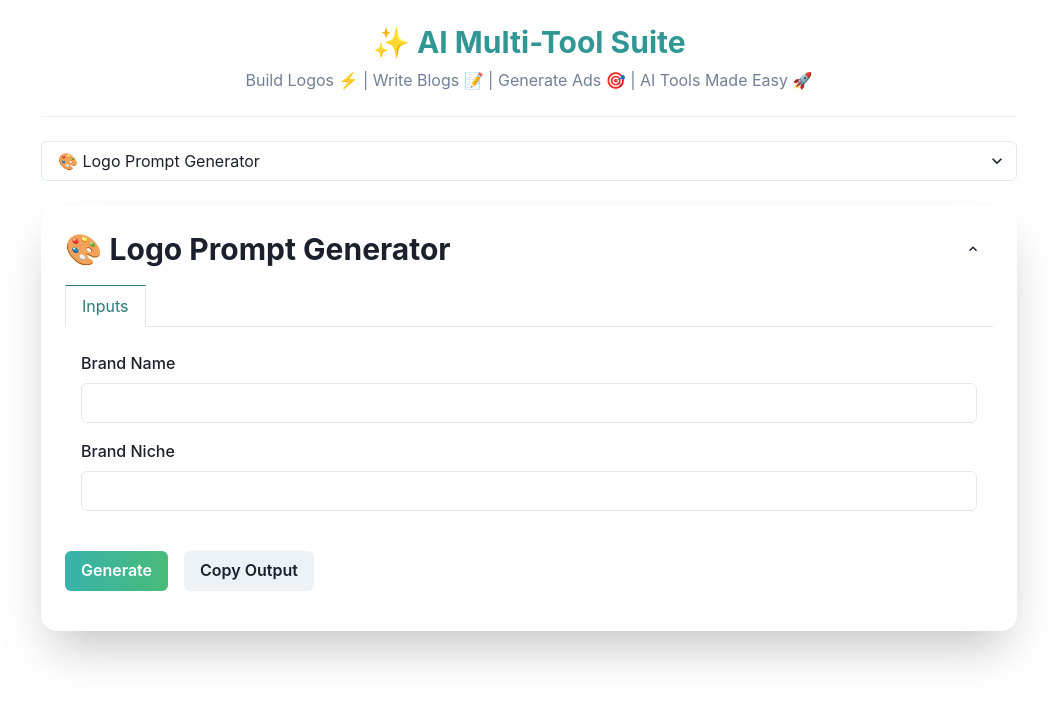
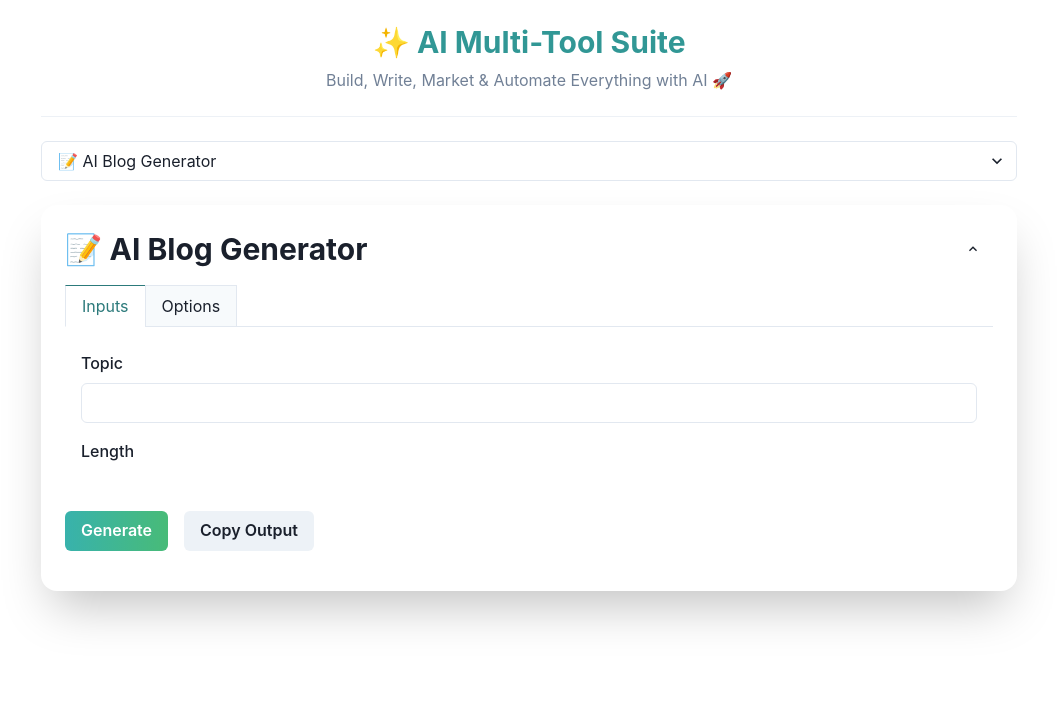
Before and after one commit to bilalali2010/new-multi-tool-suite, a Next.js app: page / in a window 1280 px wide. Shown: the top 704 px of the page, without its empty margins (111-1168 px from the left). Built offline with nearby package versions, Linux system fonts and the light colour scheme.

Commit message:
Update page.jsx

```diff
--- a/app/page.jsx
+++ b/app/page.jsx
@@ -11,7 +11,7 @@ import {
   Divider,
 } from "@chakra-ui/react";
 
-// ✅ ALL TOOLS (SAFE - NOTHING REMOVED)
+// ✅ ALL TOOLS UPDATED + EXPANDED
 const tools = {
   logo: {
     title: "🎨 Logo Prompt Generator",
@@ -21,6 +21,100 @@ const tools = {
     ],
     promptTemplate:
       "Create a professional logo prompt for {{brandName}} in the niche of {{brandNiche}}",
+  },
+
+  blog: {
+    title: "📝 AI Blog Generator",
+    fields: [
+      { label: "Topic", name: "topic", type: "text" },
+      {
+        label: "Length",
+        name: "length",
+        type: "select",
+        options: ["Short", "Medium", "Long"],
+        default: "Medium",
+      },
+    ],
+    promptTemplate: "Write a {{length}} blog about {{topic}}",
+  },
+
+  seo: {
+    title: "🔍 SEO Keyword Generator",
+    fields: [
+      { label: "Topic", name: "topic", type: "text" },
+      { label: "Count", name: "count", type: "number", default: 10 },
+    ],
+    promptTemplate: "Generate {{count}} SEO keywords for {{topic}}",
+  },
+
+  caption: {
+    title: "📱 Social Media Caption Writer",
+    fields: [
+      { label: "Post Description", name: "description", type: "text" },
+      {
+        label: "Tone",
+        name: "tone",
+        type: "select",
+        options: ["Funny", "Inspirational", "Professional"],
+        default: "Funny",
+      },
+      { label: "Count", name: "count", type: "number", default: 3 },
+    ],
+    promptTemplate:
+      "Generate {{count}} social media captions in {{tone}} tone for: {{description}}",
+  },
+
+  adcopy: {
+    title: "📢 AI Marketing Ad Copy",
+    fields: [
+      { label: "Product/Service", name: "product", type: "text" },
+      {
+        label: "Platform",
+        name: "platform",
+        type: "select",
+        options: ["Facebook", "Instagram", "Google Ads", "TikTok"],
+        default: "Facebook",
+      },
+    ],
+    promptTemplate:
+      "Write high-converting ad copy for {{product}} for {{platform}}",
+  },
+
+  email: {
+    title: "📧 AI Email Writer",
+    fields: [
+      { label: "Purpose", name: "purpose", type: "text" },
+      {
+        label: "Tone",
+        name: "tone",
+        type: "select",
+        options: ["Formal", "Friendly", "Persuasive"],
+        default: "Formal",
+      },
+    ],
+    promptTemplate:
+      "Write a {{tone}} email for the purpose: {{purpose}}",
+  },
+
+  product: {
+    title: "🛍️ Product Description Writer",
+    fields: [
+      { label: "Product Name", name: "product", type: "text" },
+      { label: "Features", name: "features", type: "text" },
+    ],
+    promptTemplate:
+      "Write a compelling product description for {{product}} with features: {{features}}",
+  },
+
+  resume: {
+    title: "📄 AI Resume Builder",
+    fields: [
+      { label: "Name", name: "name", type: "text" },
+      { label: "Skills", name: "skills", type: "text" },
+      { label: "Experience", name: "experience", type: "textarea" },
+    ],
+    promptTemplate:
+      "Create a professional resume for {{name}} with skills {{skills}} and experience {{experience}}",
   },
 
   rewriter: {
@@ -38,96 +132,41 @@ const tools = {
     promptTemplate: "Rewrite in {{style}} style:\n{{text}}",
   },
 
-  meme: {
-    title: "🤣 Meme Idea Generator",
-    fields: [
-      { label: "Topic", name: "topic", type: "text" },
-      { label: "Count", name: "count", type: "number", default: 5 },
-    ],
-    promptTemplate: "Generate {{count}} meme ideas about {{topic}}",
-  },
-
-  blog: {
-    title: "📝 AI Blog Generator",
+  youtube: {
+    title: "🎬 YouTube Video Script Generator",
     fields: [
       { label: "Topic", name: "topic", type: "text" },
       {
-        label: "Length",
-        name: "length",
+        label: "Style",
+        name: "style",
         type: "select",
-        options: ["Short", "Medium", "Long"],
-        default: "Medium",
+        options: ["Educational", "Entertainment", "Review"],
+        default: "Educational",
       },
     ],
-    promptTemplate: "Write a {{length}} blog about {{topic}}",
+    promptTemplate:
+      "Write a {{style}} YouTube video script about {{topic}}",
   },
 
-  news: {
-    title: "📰 News Writer",
+  support: {
+    title: "💬 AI Customer Support Response",
     fields: [
-      { label: "Headline", name: "headline", type: "text" },
-      {
-        label: "Length",
-        name: "length",
-        type: "select",
-        options: ["Short", "Medium", "Long"],
-        default: "Medium",
-      },
-    ],
-    promptTemplate: "Write news article about {{headline}}",
-  },
-
-  story: {
-    title: "📖 Story Writer",
-    fields: [
-      { label: "Idea", name: "idea", type: "text" },
-      {
-        label: "Genre",
-        name: "genre",
-        type: "select",
-        options: ["Fantasy", "Sci-Fi", "Drama", "Comedy"],
-        default: "Fantasy",
-      },
-      {
-        label: "Length",
-        name: "length",
-        type: "select",
-        options: ["Short", "Medium", "Long"],
-        default: "Medium",
-      },
-    ],
-    promptTemplate: "Write a {{length}} {{genre}} story: {{idea}}",
-  },
-
-  caption: {
-    title: "📱 Caption Generator",
-    fields: [
-      { label: "Post", name: "description", type: "text" },
+      { label: "Customer Issue", name: "issue", type: "textarea" },
       {
         label: "Tone",
         name: "tone",
         type: "select",
-        options: ["Funny", "Inspirational", "Professional"],
-        default: "Funny",
+        options: ["Polite", "Friendly", "Professional"],
+        default: "Professional",
       },
-      { label: "Count", name: "count", type: "number", default: 3 },
     ],
     promptTemplate:
-      "Generate {{count}} captions in {{tone}} tone for: {{description}}",
-  },
-
-  seo: {
-    title: "🔍 SEO Keywords",
-    fields: [
-      { label: "Topic", name: "topic", type: "text" },
-      { label: "Count", name: "count", type: "number", default: 10 },
-    ],
-    promptTemplate: "Generate {{count}} SEO keywords for {{topic}}",
+      "Write a {{tone}} customer support response for: {{issue}}",
   },
 };
 
 export default function Home() {
-  const [selectedTool, setSelectedTool] = useState("logo");
+  const [selectedTool, setSelectedTool] = useState("blog");
 
   const currentTool = tools[selectedTool];
 
@@ -141,9 +180,8 @@ export default function Home() {
           ✨ AI Multi-Tool Suite
         </Heading>
 
-        {/* STATIC TEXT (NO TYPEWRITER) */}
         <Text fontSize="md" color="gray.500">
-          Build Logos ⚡ | Write Blogs 📝 | Generate Ads 🎯 | AI Tools Made Easy 🚀
+          Build, Write, Market & Automate Everything with AI 🚀
         </Text>
 
       </VStack>
```
